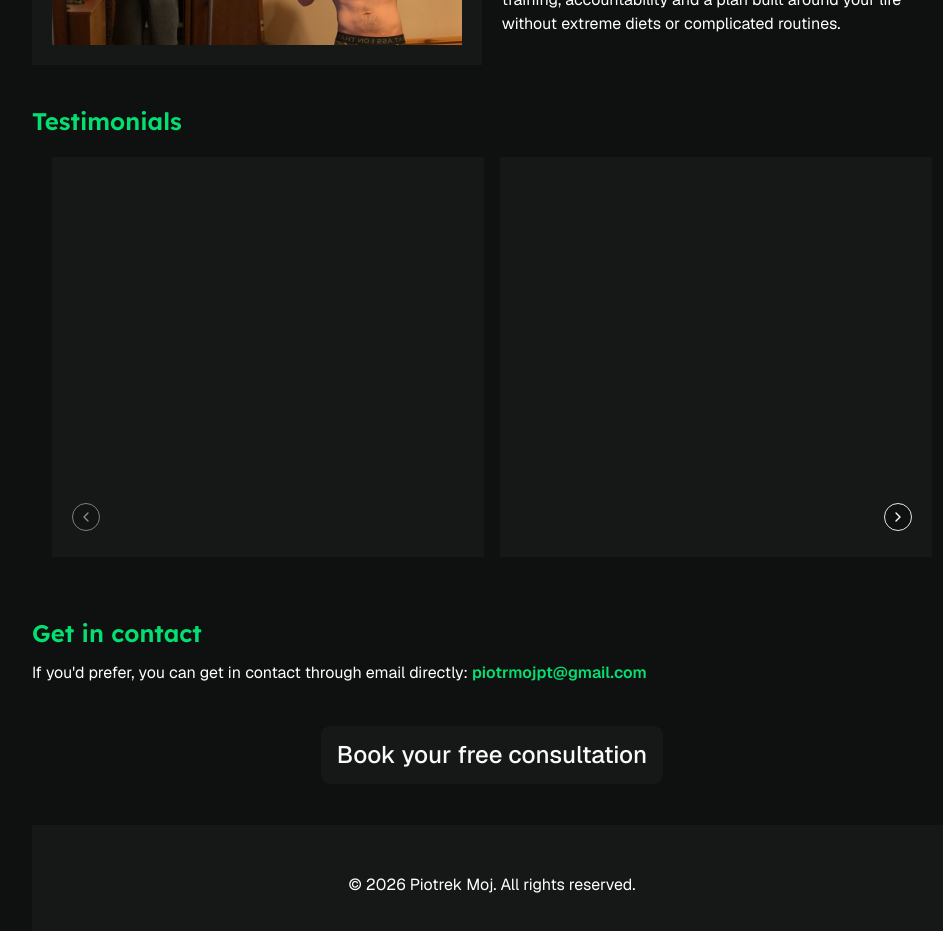
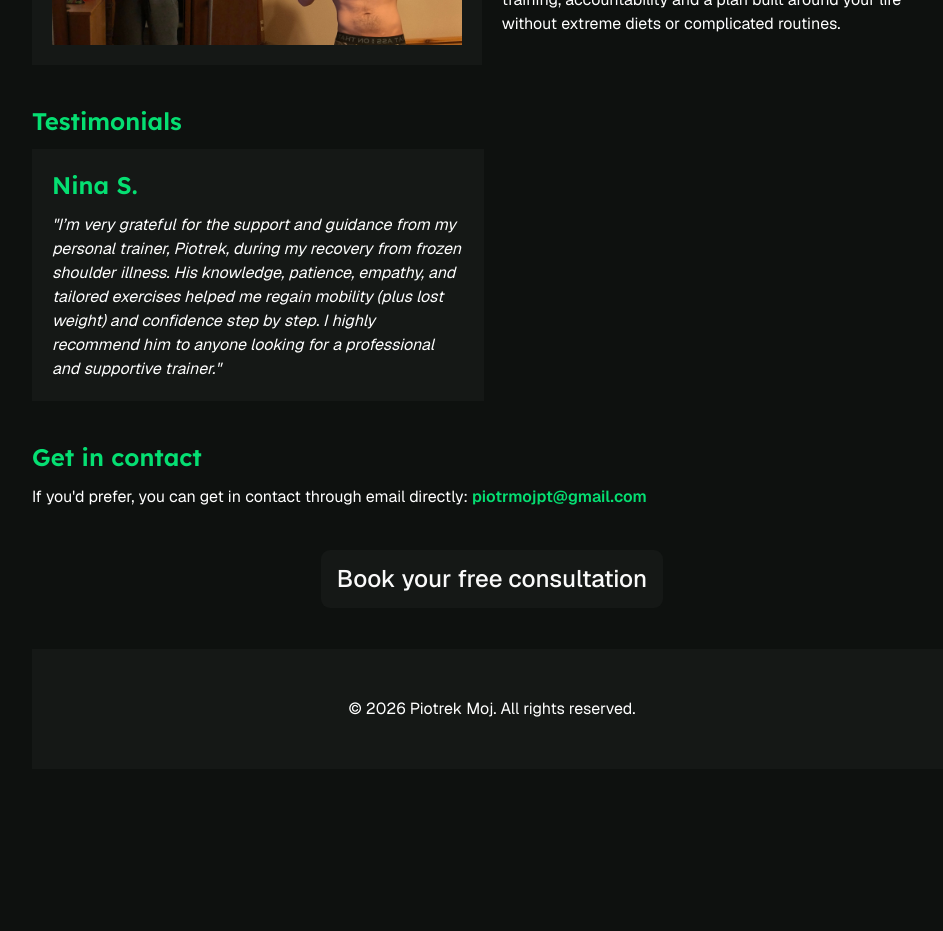
Before and after one commit to krako2/piotr-moj-pt, a Next.js app: page / in a window 1280 px wide. Shown: the part 840-1771 px from the top of the page, without its empty margins (148-1091 px from the left). After the commit the page ends 1629 px from the top, so only its background shows below. Built offline with nearby package versions, Linux system fonts and the light colour scheme.

Commit message:
add testimonial to carousel

```diff
--- a/components/testimonials.tsx
+++ b/components/testimonials.tsx
@@ -1,24 +1,21 @@
 import { Carousel, CarouselContent, CarouselItem, CarouselNext, CarouselPrevious } from "@/components/ui/carousel";
+import TestimonialCard from "@/components/testimonial-card";
 
 export default function Testimonials() {
   return (
     <section className="p-5">
       <h2 className="text-2xl font-semibold text-green-400">Testimonials</h2>
-      <Carousel className="p-5">
+      <Carousel className="mt-3">
         <CarouselContent>
           <CarouselItem className="sm:basis-1/2">
-            <div className="h-100 bg-(--placeholder)"></div>
-          </CarouselItem>
-          <CarouselItem className="sm:basis-1/2">
-            <div className="h-100 bg-(--placeholder)"></div>
-          </CarouselItem>
-          <CarouselItem className="sm:basis-1/2">
-            <div className="h-100 bg-(--placeholder)"></div>
+            <TestimonialCard title="Nina S.">
+              I’m very grateful for the support and guidance from my personal trainer, Piotrek, during my recovery from frozen shoulder illness. His knowledge, patience, empathy, and tailored exercises helped me regain mobility (plus lost weight) and confidence step by step. I highly recommend him to anyone looking for a professional and supportive trainer.
+            </TestimonialCard>
           </CarouselItem>
         </CarouselContent>
-        <CarouselPrevious suppressHydrationWarning className="left-10 top-80" />
-        <CarouselNext suppressHydrationWarning className="right-10 top-80" />
       </Carousel>
+      {/* <CarouselPrevious suppressHydrationWarning className="left-10 top-80" />
+      <CarouselNext suppressHydrationWarning className="right-10 top-80" /> */}
     </section>
   );
 }
```
